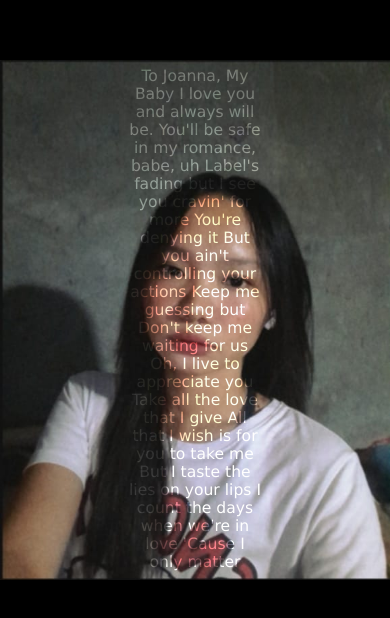
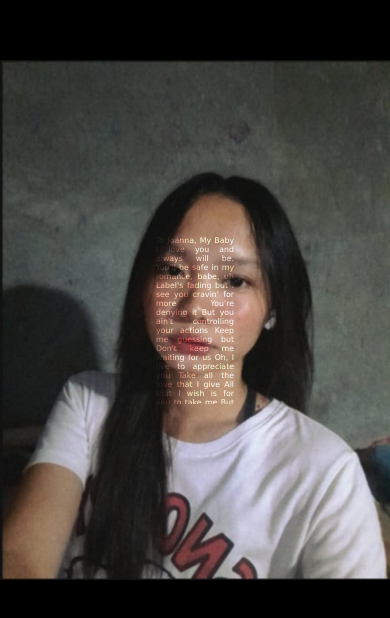
Before and after one commit to jicksqt/for-my-baby, a plain HTML site: page index.html in a window 390 px wide. Shown: the part 102-720 px from the top of the page. Drawn offline with Linux system fonts and the light colour scheme.

Commit message:
Update index.css

```diff
--- a/index.css
+++ b/index.css
@@ -41,10 +41,10 @@ img {
 /* Mobile responsiveness */
 @media (max-width: 600px) {
     .poem {
-        width: 90vw; /* Use more width on small screens */
-        max-height: 60vh; /* Limit height */
+        width: 20vw; /* Use more width on small screens */
+        max-height: 20vh; /* Limit height */
         overflow-y: auto; /* Enable scrolling */
-        font-size: 4vw; /* Adjust font size */
-        text-align: center; /* Center text */
+        font-size: 2vw; /* Adjust font size */
+        text-align: justify; /* Center text */
     }
 }
```
